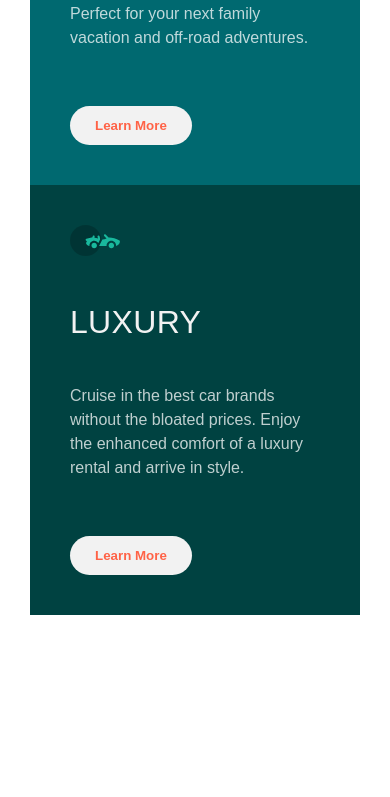
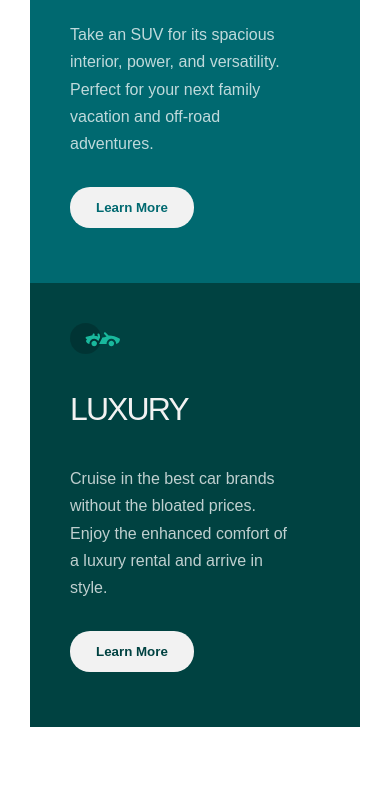
Before and after one commit to safaaeltom/3-column-card, a plain HTML site: page index.html in a window 390 px wide. Shown: the part 675-1472 px from the top of the page. Before the commit the page ends 1290 px from the top, so only its background shows below. Drawn offline with Linux system fonts and the light colour scheme; a web font is replaced by a local one.

Commit message:
finalize card layout and responsive styling for submission

```diff
--- a/index.html
+++ b/index.html
@@ -20,7 +20,7 @@
         <div class="card suvs">
         <img src="images/icon-suvs.svg" alt="suvs icon">
         <h1>SUVS</h1>
-        <p> Take an SUV for its spacious interior, power and versatility. Perfect for your next family vacation and off-road adventures.</p>
+        <p> Take an SUV for its spacious interior, power, and versatility. Perfect for your next family vacation and off-road adventures.</p>
         <button class="btn">Learn More</button>
         </div>
 
--- a/style.css
+++ b/style.css
@@ -9,12 +9,12 @@ body {
     align-items: center;
     background-color: hsla(0, 0%, 100%, 0.75);
     min-height: 100vh;
-    min-width: 280px;
 }
 
 @media (max-width: 768px) {
     .columns {
         flex-direction: column;
+        padding: 70px 0;
     }
 }
 
@@ -25,19 +25,20 @@ body {
     align-items: flex-start;
     max-width: 250px;
     min-height: 350px;
-    margin: 0;
     padding: 40px;
     flex: 1;
 }
 
 .card img {
     width: 50px;
-    margin-bottom: 20px;
+    margin-bottom: 15px;
 }
 .card h1 {
     font-family: "Big Shoulders", sans-serif;
+    align-self: flex-start;
     font-weight: 500;
-    letter-spacing: 0.01em;
+    font-stretch: condensed;
+    letter-spacing: -0.06em;
     text-transform: uppercase;
     color: hsl(0, 0%, 95%);
 }
@@ -45,8 +46,10 @@ body {
 .card p {
     font-family: "Lexend Deca", sans-serif;
     color: hsl(0, 0%, 100%, 0.75);
-    line-height: 1.5;
-    margin-bottom: 50px;
+    font-weight: 400;
+    line-height: 1.7;
+    margin-bottom: 30px;
+    width: 90%;
 }
 
 .btn {
@@ -54,27 +57,40 @@ body {
     font-weight: 700;
     background-color: hsl(0, 0%, 95%);
     display: inline-block;
-    color: tomato;
     padding: 12px 25px;
     border-radius: 20px;
-    border: none;
+    border: 1px solid transparent;
+    margin-bottom: 15px;
     cursor: pointer;
 }
 
-.btn:hover {
+.card .btn:hover {
     background-color: transparent;
     color: hsl(0, 0%, 95%);
-    border: 1px solid hsl(0, 0%, 95%);
+    border: 1px solid currentColor;
+    ;
 }
 
 .sedans {
     background-color: hsl(31, 77%, 52%);
 }
 
+.sedans .btn {
+    color: hsl(31, 77%, 52%);
+}
+
 .suvs {
     background-color: hsl(184, 100%, 22%);
+}
+
+.suvs .btn {
+    color: hsl(184, 100%, 22%);
 }
 
 .luxury {
     background-color: hsl(179, 100%, 13%);
 }
+
+.luxury .btn {
+    color: hsl(179, 100%, 13%);
+}
```
